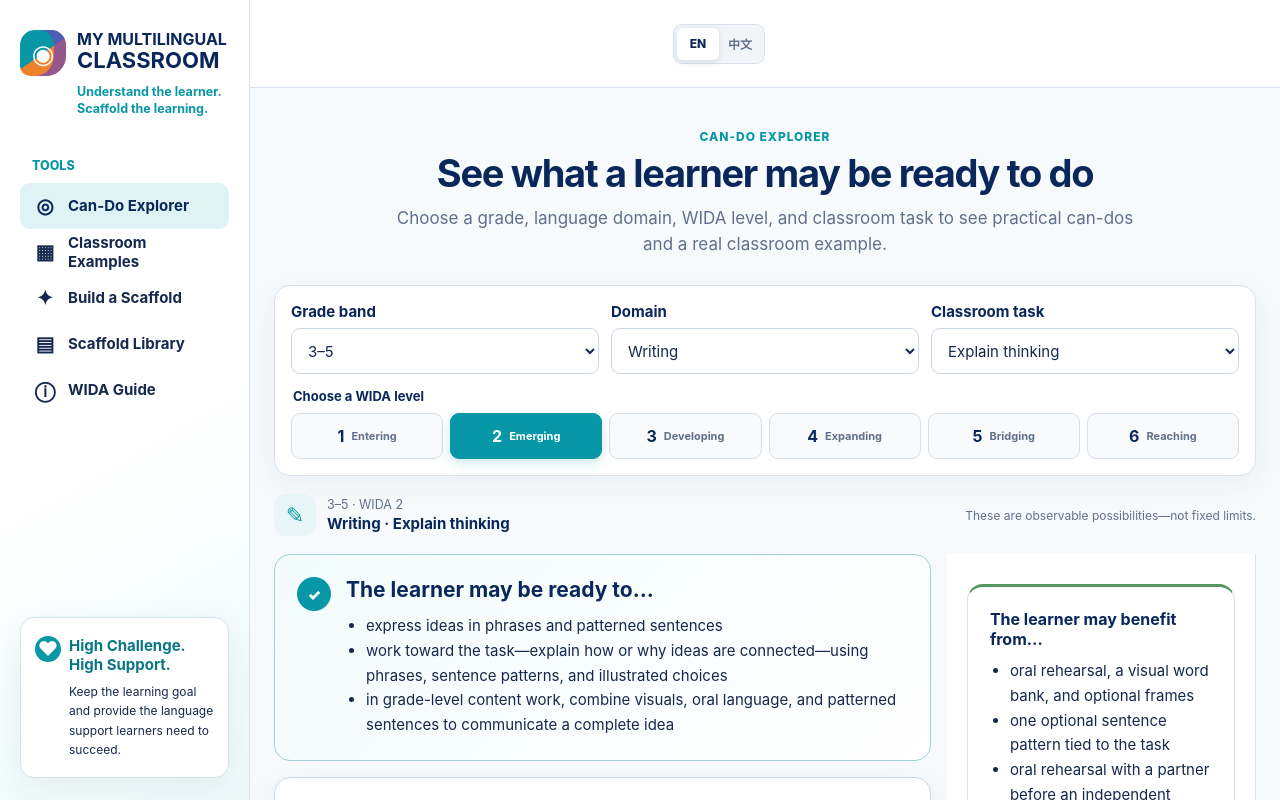
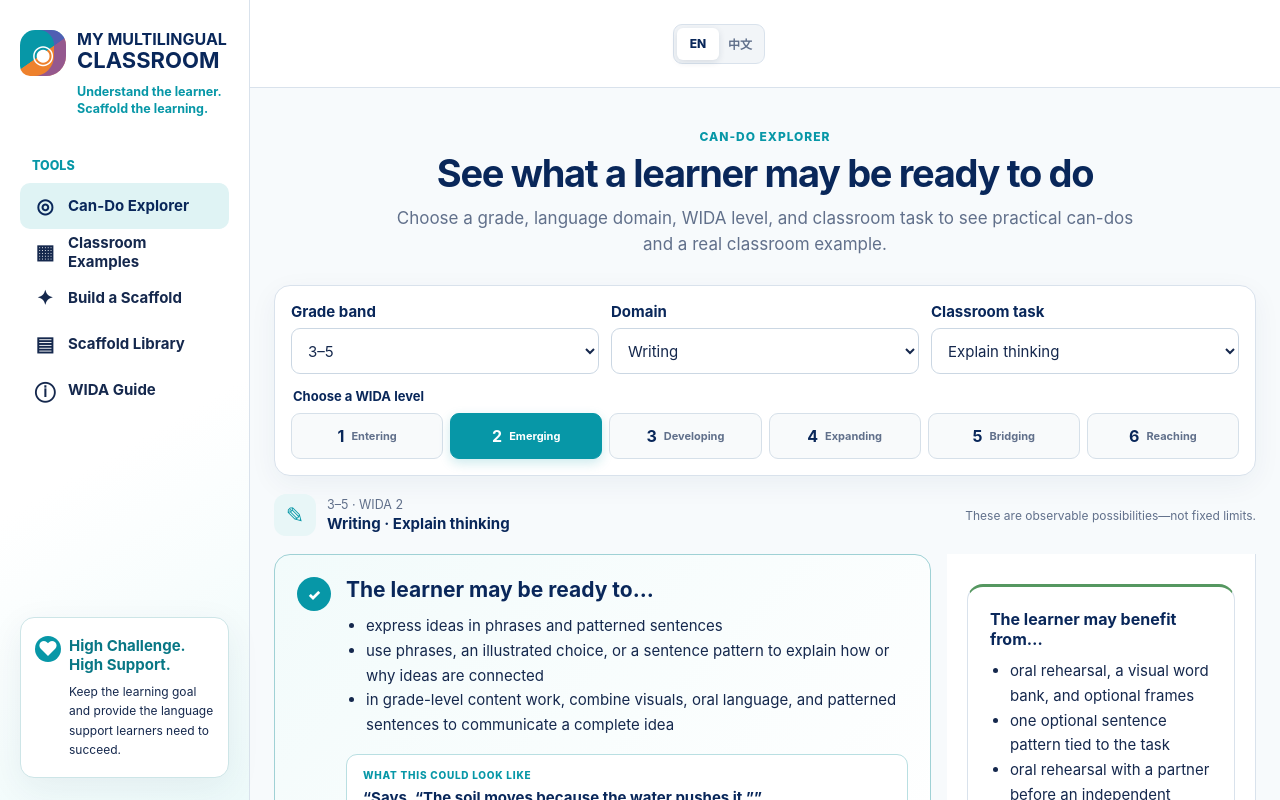
Before and after one commit to LenguajeLabs-design/my-multilingual-classroom, a Next.js app: page / in a window 1280 px wide. Shown: the top 800 px of the page. Built offline with nearby package versions, Linux system fonts and the light colour scheme.

Commit message:
Add observable examples to Can-Do levels

```diff
--- a/components/App.tsx
+++ b/components/App.tsx
@@ -30,7 +30,7 @@ function CanDoExplorer({onBuild,onExamples,initialTask="Explain thinking"}:{onBu
     </div>
     <p className="srOnly" aria-live="polite">{lang==="zh"?`已更新：${gradeBand}，${t(domain)}，WIDA ${level}，${taskZh[task]}`:`Updated: ${gradeBand}, ${domain}, WIDA ${level}, ${task}`}</p>
     <div className="profileSummary"><div className={`profileDomain ${domain.toLowerCase()}`}><span>{domains.find(x=>x.name===domain)?.icon}</span><div><small>{gradeBand} · WIDA {level}</small><b>{t(domain)} · {lang==="zh"?taskZh[task]:task}</b></div></div><p>{lang==="zh"?"这些描述是可观察的可能表现，而不是固定上限。":"These are observable possibilities—not fixed limits."}</p></div>
-    <div className="canDoLayout"><div className="canDoMain"><article className="resultCard cando"><span className="resultIcon">✓</span><div><h2>{t("The learner may be ready to…")}</h2><ul>{profile.canDos.map(x=><li key={x}>{x}</li>)}</ul></div></article>
+    <div className="canDoLayout"><div className="canDoMain"><article className="resultCard cando"><span className="resultIcon">✓</span><div><h2>{t("The learner may be ready to…")}</h2><ul>{profile.canDos.map(x=><li key={x}>{x}</li>)}</ul><div className="studentExample"><span>{lang==="zh"?"课堂中可能看到或听到":"WHAT THIS COULD LOOK LIKE"}</span><p>“{profile.example}”</p><small>{lang==="zh"?"这是一个可能示例，不是要求学生照搬的脚本。":"One possible example—not a script the learner must copy."}</small></div></div></article>
       <article className="classExample"><div className="exampleTop"><div><span className="eyebrow">{lang==="zh"?"课堂中的真实样例":"SEE IT IN THE CLASSROOM"}</span><h2>{lang==="zh"?activity.titleZh:activity.title}</h2></div><span className="timeBadge">◷ {activity.time}</span></div><div className="exampleSteps"><div><b>{lang==="zh"?"教师准备":"Teacher setup"}</b><p>{lang==="zh"?activity.setupZh:activity.setup}</p></div><div><b>{lang==="zh"?"学生行动":"Student action"}</b><p>{lang==="zh"?activity.studentZh:activity.student}</p></div><div><b>{t("Keep independent")}</b><p>{lang==="zh"?activity.independentZh:activity.independent}</p></div><div><b>{lang==="zh"?"逐步撤除":"Fade next"}</b><p>{lang==="zh"?activity.fadeZh:activity.fade}</p></div></div></article>
     </div><aside className="resultRail desktopResultRail"><article className="resultCard support"><h3>{t("The learner may benefit from…")}</h3><ul>{profile.supports.map(x=><li key={x}>{x}</li>)}</ul></article><article className="resultCard moves"><h3>{lang==="zh"?"教师可以尝试":"Teacher moves to try"}</h3><ul>{profile.teacherMoves.map(x=><li key={x}>{x}</li>)}</ul></article><article className="resultCard independence"><h3>{t("Keep independent")}</h3><p>{profile.independence}</p></article></aside>
     <div className="mobileResultDetails" aria-label={lang==="zh"?"更多教学指导":"More teaching guidance"}><details><summary>{t("The learner may benefit from…")}<span aria-hidden>＋</span></summary><ul>{profile.supports.map(x=><li key={x}>{x}</li>)}</ul></details><details><summary>{lang==="zh"?"教师可以尝试":"Teacher moves to try"}<span aria-hidden>＋</span></summary><ul>{profile.teacherMoves.map(x=><li key={x}>{x}</li>)}</ul></details><details><summary>{t("Keep independent")}<span aria-hidden>＋</span></summary><p>{profile.independence}</p></details></div></div>
--- a/data/cando.ts
+++ b/data/cando.ts
@@ -20,12 +20,12 @@ const supports = {
 } satisfies Record<Domain,string[]>;
 
 const levelTaskPerformance = [
-  (action:string)=>`show progress toward the task—${action}—by pointing, matching, drawing, labeling, or using familiar words`,
-  (action:string)=>`work toward the task—${action}—using phrases, sentence patterns, and illustrated choices`,
-  (action:string)=>`${action} using connected simple sentences and some expanded sentences`,
-  (action:string)=>`${action} using organized, detailed language with increasingly precise vocabulary`,
-  (action:string)=>`${action} using extended, purposeful language adapted to the audience and task`,
-  (action:string)=>`${action} flexibly using nuanced, specialized language and an individual voice`
+  (action:string)=>`begin to ${action} by pointing, matching, drawing, labeling, or using familiar words`,
+  (action:string)=>`use phrases, an illustrated choice, or a sentence pattern to ${action}`,
+  (action:string)=>`use connected simple sentences and some expanded sentences to ${action}`,
+  (action:string)=>`use organized, detailed language and increasingly precise vocabulary to ${action}`,
+  (action:string)=>`use extended, purposeful language adapted to the audience to ${action}`,
+  (action:string)=>`use nuanced, specialized language and an individual voice to ${action}`
 ];
 
 const levelEvidence = [
@@ -64,6 +64,17 @@ const levelIndependence = [
   "The learner makes the same substantive and rhetorical decisions expected of proficient multilingual peers."
 ];
 
+const taskExamples:Record<CanDoTask,string[]> = {
+  "Follow directions":["Points to the pictures, puts them in order, and says, “First… then.”","Follows two pictured steps and says, “First cut. Then glue.”","Follows a short sequence and retells it: “First we measured the water, and then we poured it into the cup.”","Follows multi-step oral directions, asks one clarifying question, and explains the sequence accurately.","Carries out detailed directions and explains how changing the order would affect the result.","Interprets complex directions, resolves ambiguity, and adapts the procedure appropriately."],
+  "Read informational text":["Matches a labeled picture to the sentence “Water moves soil.”","Points to a key sentence and says, “This is about erosion.”","States the main idea and two details using connected sentences.","Explains how the text structure and details develop the main idea.","Interprets a subtle claim and explains how multiple details support it.","Evaluates the author’s explanation, terminology, and use of evidence across the text."],
+  "Discuss an idea":["Points to a diagram and says, “I think water.”","Says, “I agree because the water moves the soil.”","Builds on a partner: “I agree, and I also think wind changes the land because…”","Clarifies and challenges an idea using relevant details from the lesson.","Qualifies a claim, compares perspectives, and responds to counterarguments.","Shapes the discussion by synthesizing ideas and adjusting language for the group."],
+  "Answer questions":["Selects the matching picture and labels it “water.”","Answers, “Water moves the soil,” using a provided pattern.","Answers the question in connected sentences and includes one relevant detail.","Constructs a complete response with an explanation and accurately chosen evidence.","Addresses all parts of the question and explains the significance of the evidence.","Crafts a precise, nuanced response and accounts for ambiguity in the question or source."],
+  "Explain thinking":["Points to the diagram and says, “Water… soil move.”","Says, “The soil moves because the water pushes it.”","Explains, “Water carries small pieces of soil, so the surface slowly changes.”","Explains the cause-and-effect chain using precise details and clear transitions.","Explains interacting causes, qualifies the claim, and addresses a possible exception.","Constructs a nuanced explanation using specialized language and independently chosen evidence."],
+  "Use evidence":["Points to a highlighted sentence and says, “Here—water moves soil.”","Copies or names one relevant detail and says, “This shows the land changes.”","Paraphrases one detail and explains how it supports the idea.","Selects the strongest evidence and connects it to the claim with explicit reasoning.","Integrates multiple pieces of evidence and evaluates their relevance and strength.","Synthesizes evidence across sources, noting limitations or competing interpretations."],
+  "Write a paragraph":["Draws the process and adds labels such as “water,” “soil,” and “move.”","Writes patterned sentences: “Water moves soil. This changes the land.”","Writes a topic sentence and connected supporting details with a closing statement.","Develops a cohesive paragraph with precise vocabulary, evidence, and varied transitions.","Adapts an extended paragraph for purpose and audience while maintaining cohesion and voice.","Crafts a nuanced paragraph with deliberate structure, disciplinary precision, and individual style."],
+  "Present learning":["Shows a visual, names key parts, and uses gestures to communicate the main idea.","Uses a labeled visual and rehearsed phrases to give a short explanation.","Presents connected ideas and answers a familiar follow-up question.","Gives an organized, detailed presentation and responds to clarifying questions.","Adapts language and emphasis for the audience and responds thoughtfully to challenges.","Presents with disciplinary precision, rhetorical control, and flexible responses to questions."]
+};
+
 const zhLevelLanguage = {
   Listening: ["借助熟悉词汇、手势和视觉线索理解信息", "借助视觉支持理解简短且有规律的表达", "理解有关熟悉内容的连贯句子", "在少量支持下理解较详细的口头解释", "在不同情境中理解较长的学术表达", "灵活理解专业口语"],
   Speaking: ["使用手势、单词和熟悉表达进行交流", "使用短语和有规律的句子分享想法", "用简单句和部分扩展句连接想法", "使用连贯且逐渐精确的语言解释想法", "根据目的和听众调整详细的学术语言", "灵活使用专业口语"],
@@ -83,6 +94,16 @@ const zhEvidence = ["可通过非语言方式和熟悉词汇展示学科理解
 const zhSupportMoves = [["教师用手势、视觉材料或思维示范完成一个例子","允许指认、动作、绘画、口语或书写等多种回应方式"],["提供一个与任务相关的可选句型","独立回应前先与同伴进行口头演练"],["使用简单组织器帮助连接和扩展想法","用简短反馈提示补充细节或澄清意思"],["只针对准确词汇、连贯性或体裁提供支持","给予规划和修改时间，而不是继续简化任务"],["针对细微含义、语域、听众和证据力度反馈","保留复杂范例和原有思维要求"],["提供与同伴相同的策略工具和真实选择","只在有助于准确度和表达效果时提供专业反馈"]];
 const zhTeacherMoves = [["用视觉材料和动作示范含义，再邀请学生用任何有效方式回应","通过展示或操作检查理解，而不只依赖英语表达","明确肯定并利用学生的家庭语言和学科知识"],["将学生短语自然扩展成实用句型，但不要求机械模仿","提供两个有意义的回应选择，再邀请学生补充想法","分享或写作前给予口头演练时间"],["提示学生使用“因为、所以、但是”等连接词连接想法","用一个追问引出细节，而不是纠正所有语言问题","学生能持续使用连贯句子后逐步撤除组织器"],["用“哪个细节？”或“它们如何相关？”等问题促进准确表达","针对组织和连贯性反馈，同时保留学生自己的推理","撤除广泛支架，只保留仍需要的词汇或体裁提示"],["邀请学生限定、比较、质疑观点并根据听众调整表达","重点讨论细微含义和表达效果，而非基本完成情况","把复杂的同伴或学科范例作为资源，而不是脚本"],["在形式、语域、证据和听众方面提供真实选择","以专业读者或听众身份回应，并关注多语优势","只在能提升准确度或影响力时提供专业反馈"]];
 const zhIndependence = ["学生独立决定要表达的意思，可通过指认、动作、绘画、口语或书写展示。","学生独立选择观点；句型和词汇库帮助表达，但不提供答案。","学生独立连接并发展想法；组织器只支撑结构，不代替推理。","学生独立组织、扩展和修改回应；反馈关注语言，不替学生决定内容。","学生独立形成观点、选择证据、处理细微含义并考虑听众，只接受策略性语言反馈。","学生作出与熟练多语同伴相同的内容和表达决策。"];
+const zhTaskExamples:Record<CanDoTask,string[]> = {
+  "Follow directions":["指着图片排序，并说：“先……然后……”","按照两个图示步骤操作，并说：“先剪，再粘。”","完成简短步骤并复述：“我们先量水，然后倒进杯子。”","完成多步骤口头指令，提出一个澄清问题，并准确说明顺序。","完成详细指令，并解释改变顺序会如何影响结果。","理解复杂指令，解决歧义并适当调整步骤。"],
+  "Read informational text":["把带标签的图片与“水移动土壤”配对。","指着关键句说：“这篇讲侵蚀。”","用连贯句子说出主旨和两个细节。","解释文本结构和细节如何发展主旨。","理解较含蓄的观点，并说明多个细节如何支持它。","评价作者的解释、术语和全文证据使用。"],
+  "Discuss an idea":["指着图说：“我觉得是水。”","说：“我同意，因为水移动土壤。”","回应同伴：“我同意，而且我觉得风也会改变土地，因为……”","用课程细节澄清或质疑一个观点。","限定观点、比较不同看法并回应反方意见。","综合小组观点并根据讨论需要调整表达。"],
+  "Answer questions":["选择匹配图片并标注“水”。","借助句型回答：“水移动土壤。”","用连贯句子回答，并加入一个相关细节。","用解释和准确证据组织完整回答。","回答问题的所有部分，并解释证据的重要性。","准确而细致地回应，并处理问题或材料中的歧义。"],
+  "Explain thinking":["指着图说：“水……土移动。”","说：“土移动，因为水推它。”","解释：“水带走小块土壤，所以地表慢慢改变。”","用准确细节和清晰衔接解释完整因果链。","解释相互作用的原因、限定观点，并回应一种例外情况。","使用专业语言和自主选择的证据作出细致解释。"],
+  "Use evidence":["指着高亮句说：“这里——水移动土壤。”","摘录一个相关细节并说：“这说明土地改变了。”","转述一个细节，并解释它如何支持观点。","选择最有力的证据，并明确说明它与观点的联系。","整合多条证据并评价其相关性和力度。","综合不同来源的证据，并指出局限或其他解释。"],
+  "Write a paragraph":["画出过程，并标注“水、土、移动”等词。","写出句型化句子：“水移动土壤。这改变土地。”","写出主题句、相互连接的支持细节和结束句。","使用准确词汇、证据和多样衔接写出连贯段落。","根据目的和读者调整较长段落，同时保持连贯和个人表达。","以清晰结构、学科准确度和个人风格写出细致段落。"],
+  "Present learning":["展示视觉材料、说出关键部分，并用手势表达主旨。","借助带标签的视觉材料和演练短语进行简短说明。","展示连贯想法，并回答一个熟悉的追问。","进行有组织、详细的展示，并回应澄清问题。","根据听众调整语言和重点，并认真回应质疑。","以学科准确度和表达控制进行展示，并灵活回应问题。"]
+};
 
 type Activity = { title:string; titleZh:string; setup:string; setupZh:string; student:string; studentZh:string; independent:string; independentZh:string; fade:string; fadeZh:string; time:string };
 export const activities: Record<CanDoTask,Activity> = {
@@ -107,13 +128,15 @@ export function getCanDoProfile(domain:Domain,level:number,task:CanDoTask,gradeB
     canDos:[zhLevelLanguage[domain][i],`${zhTaskPerformance[i]}：${taskActionZh[task]}`,`${younger?"在实物、图画和互动中":"在年级学科任务中"}${zhEvidence[i]}`],
     supports:[zhSupports[domain][i],...zhSupportMoves[i]],
     teacherMoves:zhTeacherMoves[i],
-    independence:`${zhIndependence[i]} 核心目标仍是：${taskActionZh[task]}。语言支架不应替学生选择想法、证据或答案。`
+    independence:`${zhIndependence[i]} 核心目标仍是：${taskActionZh[task]}。语言支架不应替学生选择想法、证据或答案。`,
+    example:zhTaskExamples[task][i]
   };
   return {
     canDos:[levelLanguage[domain][i],levelTaskPerformance[i](taskAction[task]),`${younger?"in hands-on, visual, and interactive work, ":"in grade-level content work, "}${levelEvidence[i]}`],
     supports:[supports[domain][i],...levelSupportMoves[i]],
     teacherMoves:levelTeacherMoves[i],
-    independence:`${levelIndependence[i]} The core goal remains to ${taskAction[task]}. Language support should not select the ideas, evidence, or answer for the learner.`
+    independence:`${levelIndependence[i]} The core goal remains to ${taskAction[task]}. Language support should not select the ideas, evidence, or answer for the learner.`,
+    example:taskExamples[task][i]
   };
 }
 
```
Also changed, not shown: app/globals.css, 1 other file (tests, documents, lock files or other folders).
